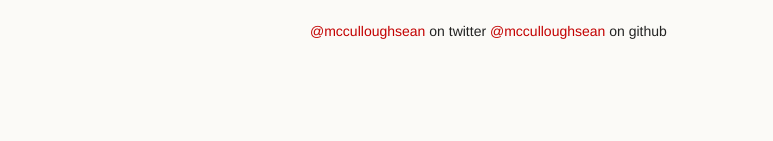
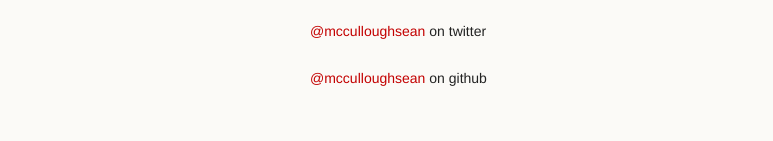
Before and after one commit to mcculloughsean/mcculloughsean.github.io, a plain HTML site: page index.html in a window 1280 px wide. Shown: the part 313-454 px from the top of the page, without its empty margins (0-773 px from the left). Drawn offline with Linux system fonts and the light colour scheme.

Commit message:
Update index.html
spacing

```diff
--- a/index.html
+++ b/index.html
@@ -22,8 +22,8 @@
       <section>
         <p><img src="https://avatars2.githubusercontent.com/u/249299?s=460" alt="me"></p>
 
-<p><a href="https://twitter.com/mcculloughsean">@mcculloughsean</a> on twitter
-<a href="https://github.com/mcculloughsean" class="user-mention">@mcculloughsean</a> on github</p>
+<p><a href="https://twitter.com/mcculloughsean">@mcculloughsean</a> on twitter</p>
+<p><a href="https://github.com/mcculloughsean" class="user-mention">@mcculloughsean</a> on github</p>
       </section>
     </div>
     <!--[if !IE]><script>fixScale(document);</script><![endif]-->
```
